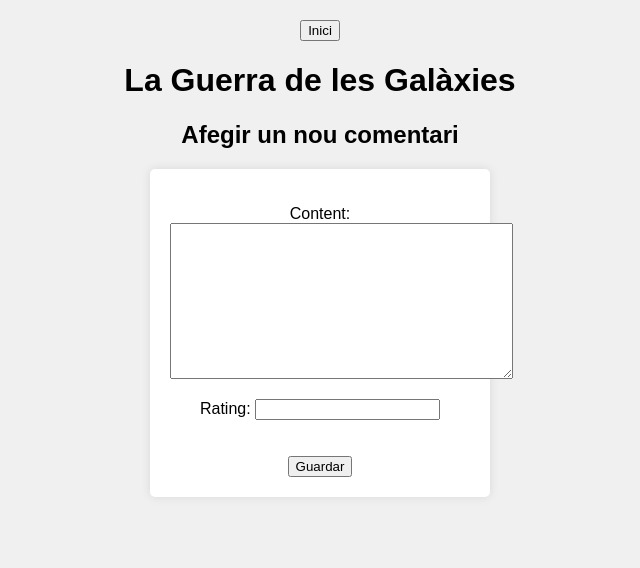
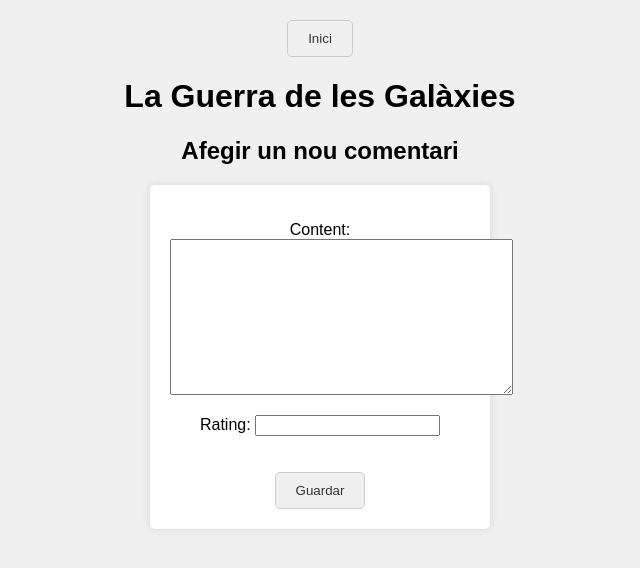
Before and after one commit to arnaums02/FirstDeliverabledjangoProject, a Django app: page /film/1/review/create/ in a window 1280 px wide. Shown: the top 568 px of the page, without its empty margins (320-960 px from the left). Run offline with Django 5.2, Linux system fonts and the light colour scheme; data comes from the database, SQL or seed files in the repository.

Commit message:
create_review.css modified

```diff
--- a/static/create_review.css
+++ b/static/create_review.css
@@ -22,4 +22,11 @@
 
 button{
     margin-top: 20px;
+    display: inline-block;
+    padding: 10px 20px; /* Espaciado interno */
+    background-color: #f0f0f0; /* Color de fondo */
+    color: #333; /* Color del texto */
+    text-decoration: none;
+    border: 1px solid #ccc; /* Borde */
+    border-radius: 5px; /* Borde redondeado */
 }
```
